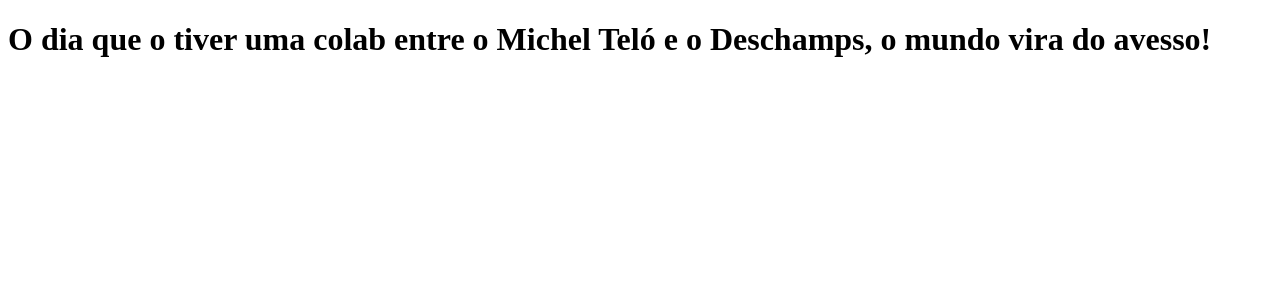
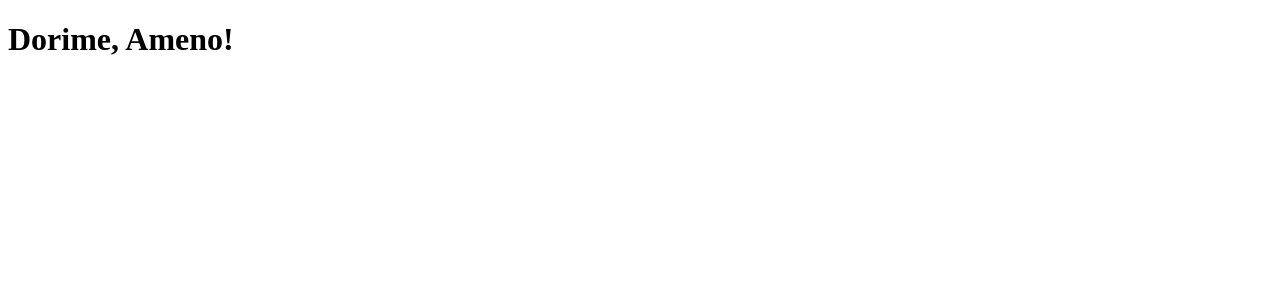
Before and after one commit to GustavoGran/clone-tabnews, a Next.js app: page / in a window 1280 px wide. Shown: the top 300 px of the page. Built offline with nearby package versions, Linux system fonts and the light colour scheme.

Commit message:
Modifica frase de teste

```diff
--- a/pages/index.js
+++ b/pages/index.js
@@ -1,5 +1,5 @@
 function Home() {
-    return <h1>O dia que o tiver uma colab entre o Michel Teló e o Deschamps, o mundo vira do avesso!</h1>
+    return <h1>Dorime, Ameno!</h1>
 }
 
 export default Home;
```
